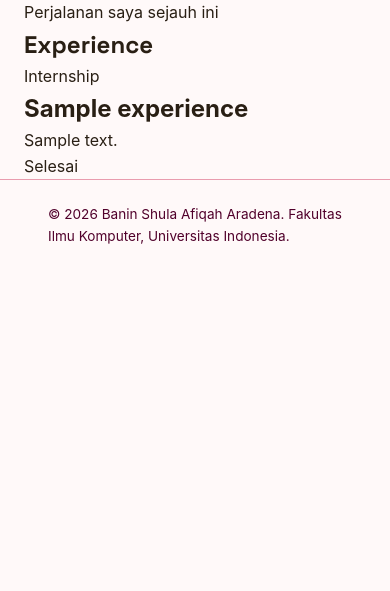
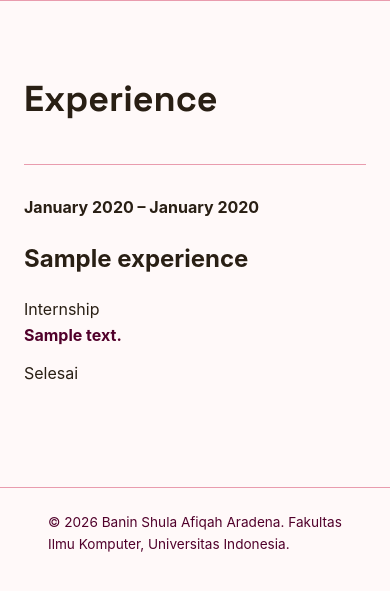
Before and after one commit to baninshula-beep/myportofolio, a Django app: page /experience/ in a window 390 px wide. Shown: the part 174-765 px from the top of the page. Run offline with Django 5.2, Linux system fonts and the light colour scheme; tables that the repository leaves empty hold one stand-in row (values such as "Sample post").

```diff
--- a/main/models.py
+++ b/main/models.py
@@ -36,6 +36,7 @@ class Experience(models.Model):
         return self.ended_at is None
 
 class Education(models.Model):
+    # Menyimpan informasi pendidikan yang ditampilkan pada halaman Education.
     institution = models.CharField(max_length=100)
     degree = models.CharField(max_length=100)
     year = models.CharField(max_length=20)
--- a/main/views.py
+++ b/main/views.py
@@ -25,6 +25,7 @@ def show_experience(request):
     return render(request, "experience.html", context)
 
 def show_education(request):
+    # Mengambil seluruh data pendidikan dari database untuk ditampilkan di halaman Education.
     context = {
         "name": "Banin Shula Afiqah Aradena",
         "education_list": Education.objects.all(),
--- a/static/css/style.css
+++ b/static/css/style.css
@@ -215,68 +215,70 @@ h1, .brand {
 .experience {
     padding: 100px 0;
     border-top: 1px solid var(--line);
-
 }
 
-.experience h2{
+.experience h1 {
     font-size: 48px;
-    margin-bottom: 50px;
-
+    margin-bottom: 45px;
 }
 
-.experience-list {
+.experience-grid {
     display: flex;
     flex-direction: column;
 }
 
-.experience-item {
-    display: grid;
-    grid-template-columns: 180px 1fr;
-    gap: 40px;
-    padding: 35px 0;
+.experience-card {
+    padding: 40px 0;
     border-top: 1px solid var(--line);
-
 }
 
-.experience-year {
+.experience-date {
     font-size: 16px;
     font-weight: 700;
+    margin: 0 0 20px 0;
 }
 
-.experience-content h3 {
+.experience-card h2 {
     font-size: 28px;
-    margin-bottom: 8px;
+    margin: 0 0 18px 0;
 }
 
-.experience-role {
-    font-weight: 700;
-    margin-bottom: 15px;
-}
-
-.experience-content p:last-child {
-    max-width: 700px;
-    line-height: 1.7;
+.experience-description {
+    max-width: 750px;
     color: var(--text-muted);
 }
 
+.experience-description p {
+    margin: 0;
+    line-height: 1.7;
+}
 
+.experience-description p:first-child {
+    color: var(--text);
+    font-weight: 700;
+    margin-bottom: 12px;
+}
 
-
+.experience-description p + p {
+    margin-top: 0;
+}
 
 /* Responsive */
 @media (max-width: 768px) {
-    .experience{
+    .experience {
         padding: 70px 0;
     }
 
-    .experience h2{
+    .experience h1 {
         font-size: 36px;
+        margin-bottom: 35px;
     }
 
-    .experience-item {
-        grid-template-columns: 1fr;
-        gap: 12px;
+    .experience-card {
+        padding: 30px 0;
     }
 
-
+    .experience-card h2 {
+        font-size: 24px;
+    }
 }
--- a/templates/education.html
+++ b/templates/education.html
@@ -30,10 +30,11 @@
     <main>
         <section class="experience-section" id="education">
             <div class="container">
-                <p class="section-kicker">Pendidikan saya</p>
+                <p class="section-kicker"></p>
                 <h1>Education</h1>
 
                 <div class="experience-grid">
+                    <!-- Menampilkan seluruh data pendidikan yang dikirim oleh view. -->
                     {% for education in education_list %}
                         <article class="experience-card">
 
@@ -49,6 +50,7 @@
 
                         </article>
 
+                    <!-- Menampilkan pesan ketika belum ada data pendidikan di database. -->
                     {% empty %}
                         <p class="empty-state">
                             Belum ada data pendidikan yang ditambahkan.
--- a/templates/experience.html
+++ b/templates/experience.html
@@ -23,39 +23,47 @@
                 <a href="{% url 'main:show_main' %}">Profile</a>
                 <a href="{% url 'main:show_experience' %}">Experience</a>
                 <a href="{% url 'main:show_education' %}">Education</a>
-
             </nav>
         </div>
     </header>
 
     <main>
-    <section class="experience-section" id="experience">
+        <section class="experience">
             <div class="container">
-            <p class="section-kicker">Perjalanan saya sejauh ini</p>
+
                 <h1>Experience</h1>
 
                 <div class="experience-grid">
                     {% for experience in experience_list %}
                         <article class="experience-card">
-                        <span class="experience-category">
-                            {{ experience.get_category_display }}
-                        </span>
+
+                            <p class="experience-date">
+                                {{ experience.started_at|date:"F Y" }} –
+                                {% if experience.ended_at %}
+                                    {{ experience.ended_at|date:"F Y" }}
+                                {% else %}
+                                    Present
+                                {% endif %}
+                            </p>
 
                             <h2>{{ experience.title }}</h2>
 
-                        <p class="experience-description">
-                            {{ experience.description }}
+                            <p class="experience-role">
+                                {{ experience.get_category_display }}
                             </p>
 
-                        {% if experience.is_ongoing %}
+                            <div class="experience-description">
+                                {{ experience.description|linebreaks }}
+                            </div>
+
                             <p class="experience-status">
+                                {% if experience.ended_at %}
+                                    Selesai
+                                {% else %}
                                     Sedang berlangsung
+                                {% endif %}
                             </p>
-                        {% else %}
-                            <p class="experience-status">
-                                Selesai
-                            </p>
-                        {% endif %}
+
                         </article>
 
                     {% empty %}
@@ -64,6 +72,7 @@
                         </p>
                     {% endfor %}
                 </div>
+
             </div>
         </section>
     </main>
```
Lines whose indentation alone changed are shown as unchanged.
